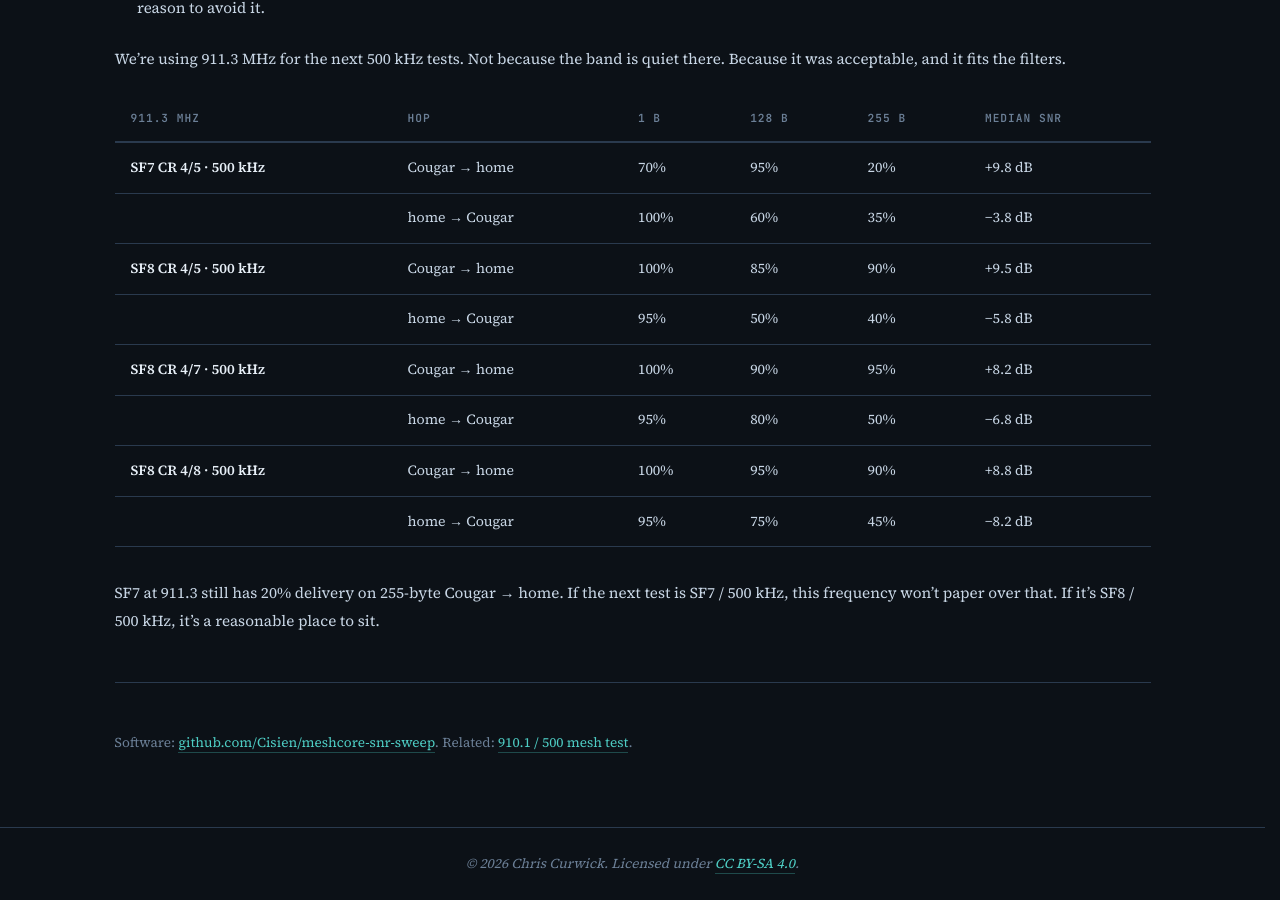
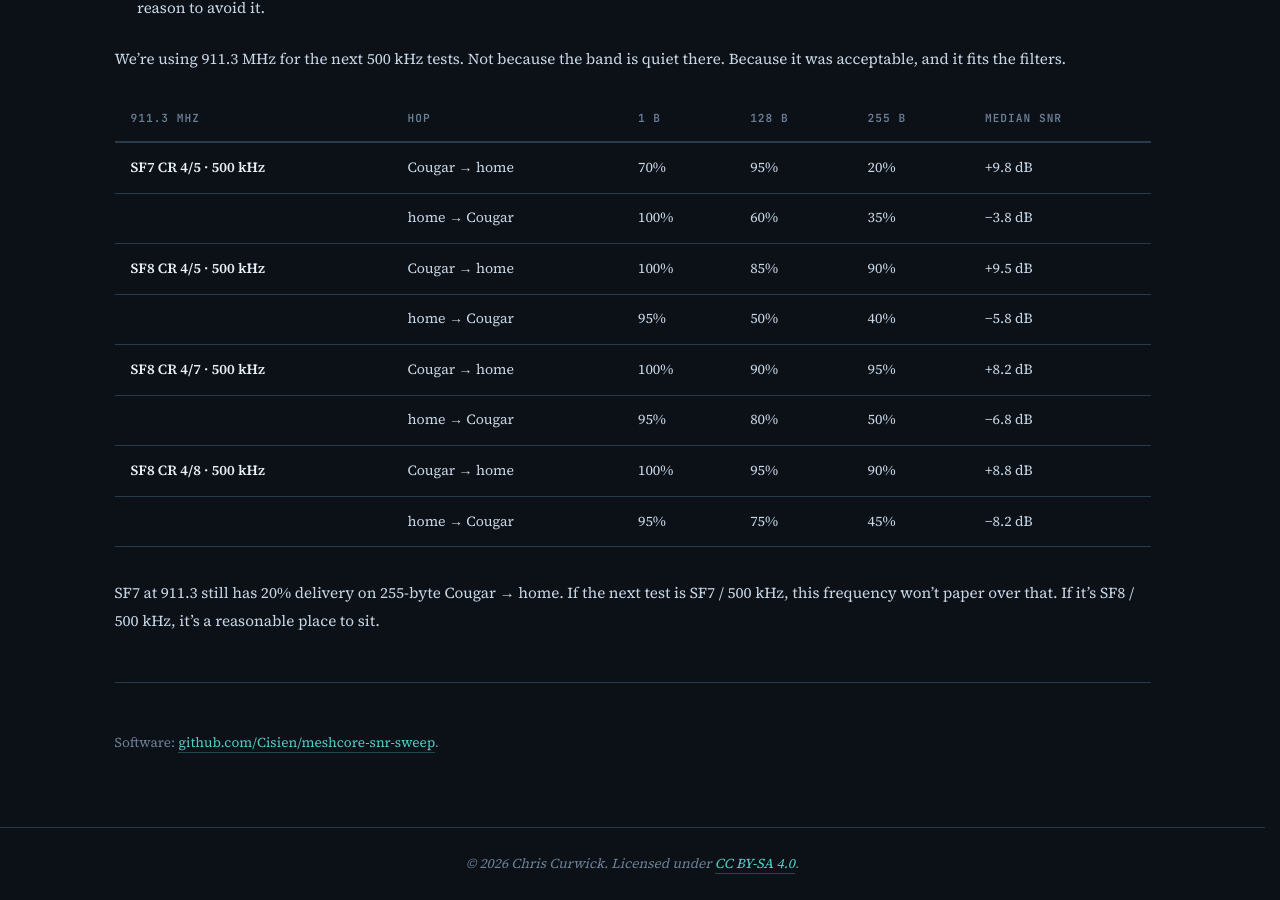
Before and after one commit to Cisien/cisien.github.io, a Jekyll site: the page built from meshcore-500khz-channel-survey.html, in a window 1280 px wide and 900 px high, scrolled down 4763 px. Built offline with Jekyll 4.4.1, drawn with Linux system fonts in a browser that asks for light colours.

Commit message:
Remove the 910.1 report link from the 500 kHz survey

```diff
--- a/meshcore-500khz-channel-survey.html
+++ b/meshcore-500khz-channel-survey.html
@@ -346,4 +346,4 @@ description: Two-node survey of 902–915 MHz at 500 kHz, and why we selected 91
 
   <hr class="divider"/>
 
-  <p class="prose" style="color: var(--text-dim); font-size: 0.85rem;">Software: <a href="https://github.com/Cisien/meshcore-snr-sweep">github.com/Cisien/meshcore-snr-sweep</a>. Related: <a href="meshcore-500-test.html">910.1 / 500 mesh test</a>.</p>
+  <p class="prose" style="color: var(--text-dim); font-size: 0.85rem;">Software: <a href="https://github.com/Cisien/meshcore-snr-sweep">github.com/Cisien/meshcore-snr-sweep</a>.</p>
```
